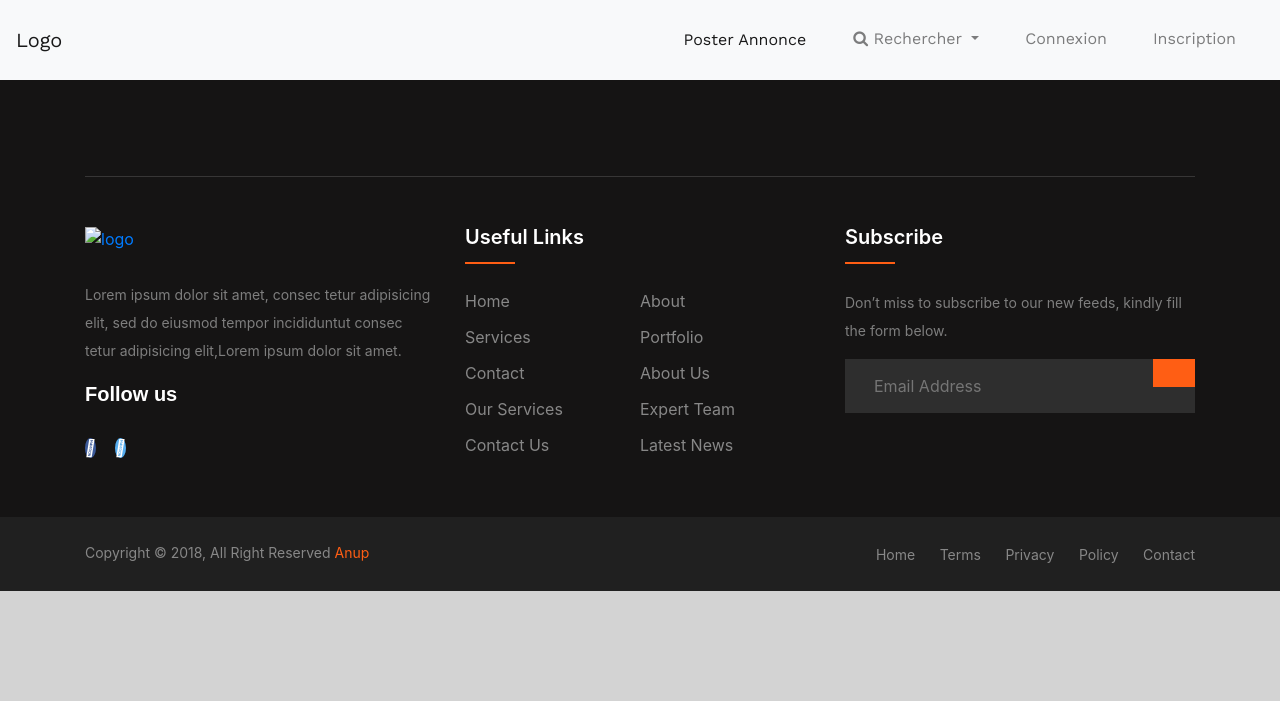
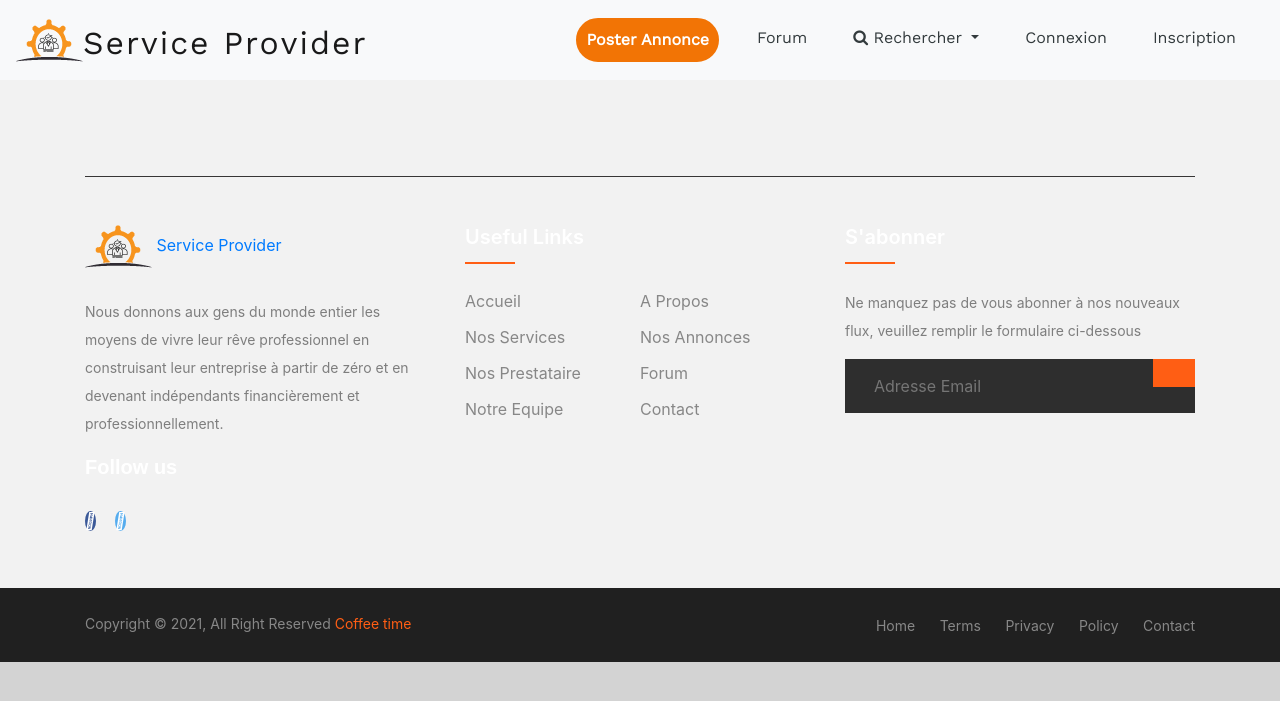
Before and after one commit to Mohamed-Aziz-Mhadhbi/SymfonyServiceProvider, a Symfony app: template templates/base.html.twig in a window 1280 px wide. Shown: the top 701 px of the page. Run offline with Twig, Linux system fonts and the light colour scheme; the template is opened without the code that fills it, so the values that code supplies are empty; some libraries are stand-ins or nearby versions.

Commit message:
update header and footer

```diff
--- a/assets/styles/footer.css
+++ b/assets/styles/footer.css
@@ -3,7 +3,7 @@ ul {
     padding: 0px;
 }
 .footer-section {
-    background: #151414;
+    background: #F2F2F2;
     position: relative;
 }
 .footer-cta {
--- a/assets/styles/navbar.css
+++ b/assets/styles/navbar.css
@@ -1,3 +1,5 @@
+@import url('https://fonts.googleapis.com/css2?family=Noto+Sans:wght@700&display=swap');
+
 *{
     margin: 0px;
     padding: 0px;
@@ -8,82 +10,54 @@ nav{
     display: flex;
     justify-content: space-around;
     align-items: center;
-    min-height: 10vh;
+    height: 20%;
     background-color: #F2F2F2;
     font-family: 'Work Sans', sans-serif;
 }
 
 .logo{
+
     display: flex;
     color:#F27405 ;
-    text-transform: uppercase;
+    margin-top: 15px;
+    font-weight: bold;
     letter-spacing: 2px;
     font-size: 20px;
     cursor: pointer;
 }
 
+.annonce {
+    border: 2px solid #F27405;
+    border-radius: 25px;
+    background-color: #F27405;
+    font-weight: bold;
+    color: #FFFFFF;
+}
+.annonce:hover{
+    border: 2px solid #F27405;
+    border-radius: 20px;
+    background-color: #FFFFFF;
+}
+.collapse ul.navbar-nav>li.nav-item>a {
+    color: #333B3D;
 
-.nav-links{
-    display: flex;
-    justify-content: space-around;
-    width: 45%;
 }
+.collapse ul.navbar-nav>li.nav-item>a.annonce {
+    color: #FFFFFF;
+
+}
+.collapse ul.navbar-nav>li.nav-item>a.annonce:hover {
+    color: #F27405;
+}
+
 .nav-item {
     margin-left: 10px;
     margin-right: 20px;
-}
-.nav-links li{
-    list-style: none;
-}
-.nav-links a{
-    color: #F28705;
-    text-decoration: none;
-    letter-spacing: 3px;
-    font-weight: bold;
-    font-size: 14px;
-}
-.burger{
-    display: none;
-    cursor: pointer;
-}
-.burger div{
-    width: 25px;
-    height: 3px;
-    background-color: #F27405;
-    margin: 5px;
+    color: #F27405;
 }
 
-@media screen and (max-width: 1324px){
-    .nav-links{
-        width: 60%;
-    }
+
+#mainNav{
+    height: 80px;
+
 }
-
-@media screen and (max-width: 768px){
-    body{
-        overflow: hidden;
-    }
-    .nav-links{
-        position: absolute;
-        right: 0px;
-        height: 92vh;
-        top: 10vh;
-        background-color: #F2F2F2;
-        display: flex;
-        flex-direction: column;
-        align-items: center;
-        width: 50%;
-        transform: translateX(100%);
-        transition: transform 1s ease-in;
-    }
-    .nav-links li{
-        opacity: 0;
-    }
-    .burger {
-        display: block;
-    }
-}
-
-.nav-active{
-    transform: translateX(0%);
-}
--- a/templates/base.html.twig
+++ b/templates/base.html.twig
@@ -28,15 +28,22 @@
 
     <body>
     <header>
+
+
+
         <nav class="navbar navbar-expand-lg navbar-light bg-light" id="mainNav">
-            <a class="navbar-brand" href="#">Logo</a>
+            <a href="/public" ><img src="../assets/img/serviceProviderIcon.png"></a>
+            <a class="navbar-brand logo" href="/public"><h2>Service Provider</h2></a>
             <button class="navbar-toggler" type="button" data-toggle="collapse" data-target="#navbarSupportedContent" aria-controls="navbarSupportedContent" aria-expanded="false" aria-label="Toggle navigation">
                 <span class="navbar-toggler-icon"></span>
             </button>
             <div class="collapse navbar-collapse justify-content-end" id="navbarSupportedContent">
                 <ul class="navbar-nav">
-                    <li class="nav-item active">
-                        <a class="nav-link btn" href="#">Poster Annonce</a>
+                    <li class="nav-item">
+                        <a class="nav-link annonce" href="#">Poster Annonce</a>
+                    </li>
+                    <li class="nav-item">
+                        <a class="nav-link" href="#">Forum</a>
                     </li>
 
                     <li class="nav-item dropdown search">
@@ -45,9 +52,9 @@
                         </a>
                         <!-- bloc menu déroulant -->
                         <div class="dropdown-menu" aria-labelledby="navbarDropdownMenuLink">
-                            <a class="dropdown-item" href="#">Service 1</a>
-                            <a class="dropdown-item" href="#">Autre service action</a>
-                            <a class="dropdown-item" href="#">Dernier service</a>
+                            <a class="dropdown-item" href="#">Rechercher annonces</a>
+                            <a class="dropdown-item" href="#">Rechercher prestataire</a>
+                            <a class="dropdown-item" href="#">Rechercher services</a>
                         </div>
                     </li>
                     <li class="nav-item ">
@@ -77,11 +84,11 @@
                     <div class="col-xl-4 col-lg-4 mb-50">
                         <div class="footer-widget">
                             <div class="footer-logo">
-                                <a href="index.html"><img src="#" class="img-fluid" alt="logo"></a>
+                                <a href="/public"><img src="../assets/img/serviceProviderIcon.png"> Service Provider</a>
                             </div>
                             <div class="footer-text">
-                                <p>Lorem ipsum dolor sit amet, consec tetur adipisicing elit, sed do eiusmod tempor incididuntut consec tetur adipisicing
-                                    elit,Lorem ipsum dolor sit amet.</p>
+                                <p>
+                                    Nous donnons aux gens du monde entier les moyens de vivre leur rêve professionnel en construisant leur entreprise à partir de zéro et en devenant indépendants financièrement et professionnellement.</p>
                             </div>
                             <div class="footer-social-icon">
                                 <span>Follow us</span>
@@ -97,30 +104,29 @@
                                 <h3>Useful Links</h3>
                             </div>
                             <ul>
-                                <li><a href="#">Home</a></li>
-                                <li><a href="#">about</a></li>
-                                <li><a href="#">services</a></li>
-                                <li><a href="#">portfolio</a></li>
+                                <li><a href="#">Accueil</a></li>
+                                <li><a href="#">A propos</a></li>
+                                <li><a href="#">Nos services</a></li>
+                                <li><a href="#">Nos Annonces</a></li>
+                                <li><a href="#">Nos prestataire</a></li>
+                                <li><a href="#">Forum</a></li>
+                                <li><a href="#">Notre equipe</a></li>
                                 <li><a href="#">Contact</a></li>
-                                <li><a href="#">About us</a></li>
-                                <li><a href="#">Our Services</a></li>
-                                <li><a href="#">Expert Team</a></li>
-                                <li><a href="#">Contact us</a></li>
-                                <li><a href="#">Latest News</a></li>
+
                             </ul>
                         </div>
                     </div>
                     <div class="col-xl-4 col-lg-4 col-md-6 mb-50">
                         <div class="footer-widget">
                             <div class="footer-widget-heading">
-                                <h3>Subscribe</h3>
+                                <h3>S'abonner</h3>
                             </div>
                             <div class="footer-text mb-25">
-                                <p>Don’t miss to subscribe to our new feeds, kindly fill the form below.</p>
+                                <p>Ne manquez pas de vous abonner à nos nouveaux flux, veuillez remplir le formulaire ci-dessous</p>
                             </div>
                             <div class="subscribe-form">
                                 <form action="#">
-                                    <input type="text" placeholder="Email Address">
+                                    <input type="email" placeholder="Adresse Email">
                                     <button><i class="fab fa-telegram-plane"></i></button>
                                 </form>
                             </div>
@@ -134,7 +140,7 @@
                 <div class="row">
                     <div class="col-xl-6 col-lg-6 text-center text-lg-left">
                         <div class="copyright-text">
-                            <p>Copyright &copy; 2018, All Right Reserved <a href="https://codepen.io/anupkumar92/">Anup</a></p>
+                            <p>Copyright &copy; 2021, All Right Reserved <a href="https://github.com/CoffeeTim">Coffee time</a></p>
                         </div>
                     </div>
                     <div class="col-xl-6 col-lg-6 d-none d-lg-block text-right">
```
